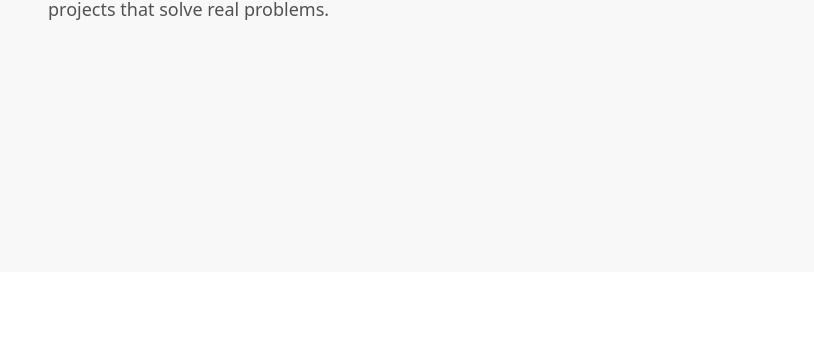
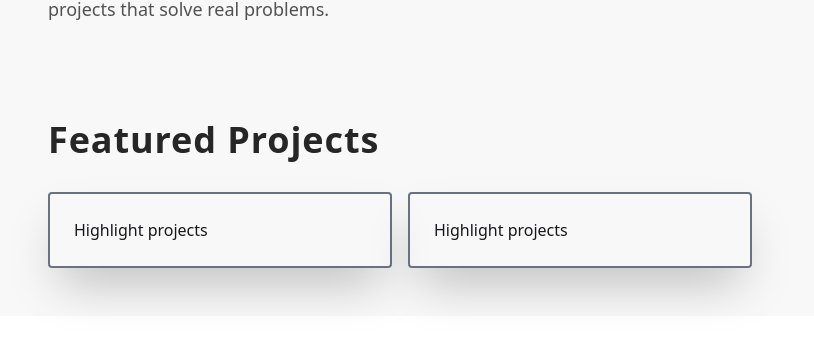
Before and after one commit to akiii22/Personal-Portfolio, a React (Vite) app: page / in a window 1280 px wide. Shown: the part 568-920 px from the top of the page, without its empty margins (240-1054 px from the left). Before the commit the page ends 880 px from the top, so only its background shows below. Built offline with nearby package versions, Linux system fonts and the light colour scheme.

Commit message:
Setting up the structure of featured projects

```diff
--- a/src/App.jsx
+++ b/src/App.jsx
@@ -1,5 +1,6 @@
 import About from "./components/About";
 import Home from "./components/Home";
+import Projects from "./components/Projects";
 
 const App = () => {
   return (
@@ -11,6 +12,9 @@ const App = () => {
         <section id="about" className="py-8">
           <About />
         </section>
+        <section id="projects" className="py-8">
+          <Projects />
+        </section>
       </div>
     </div>
   );
--- a/src/components/Projects.jsx
+++ b/src/components/Projects.jsx
@@ -1,4 +1,20 @@
 const Projects = () => {
-  return <div>Projects</div>;
+  return (
+    <div className="w-full flex justify-center py-4">
+      <div className="max-w-4xl w-full px-10 mx-6">
+        <h2 className="text-4xl font-bold text-neutral-800 tracking-wide mb-8">
+          Featured Projects
+        </h2>
+        <div className="flex justify-between items-center gap-4 ">
+          <div className=" border-2 border-gray-500 w-full shadow-2xl rounded p-6">
+            <p>Highlight projects</p>
+          </div>
+          <div className=" border-2 border-gray-500 w-full shadow-2xl rounded p-6">
+            <p>Highlight projects</p>
+          </div>
+        </div>
+      </div>
+    </div>
+  );
 };
 export default Projects;
```
